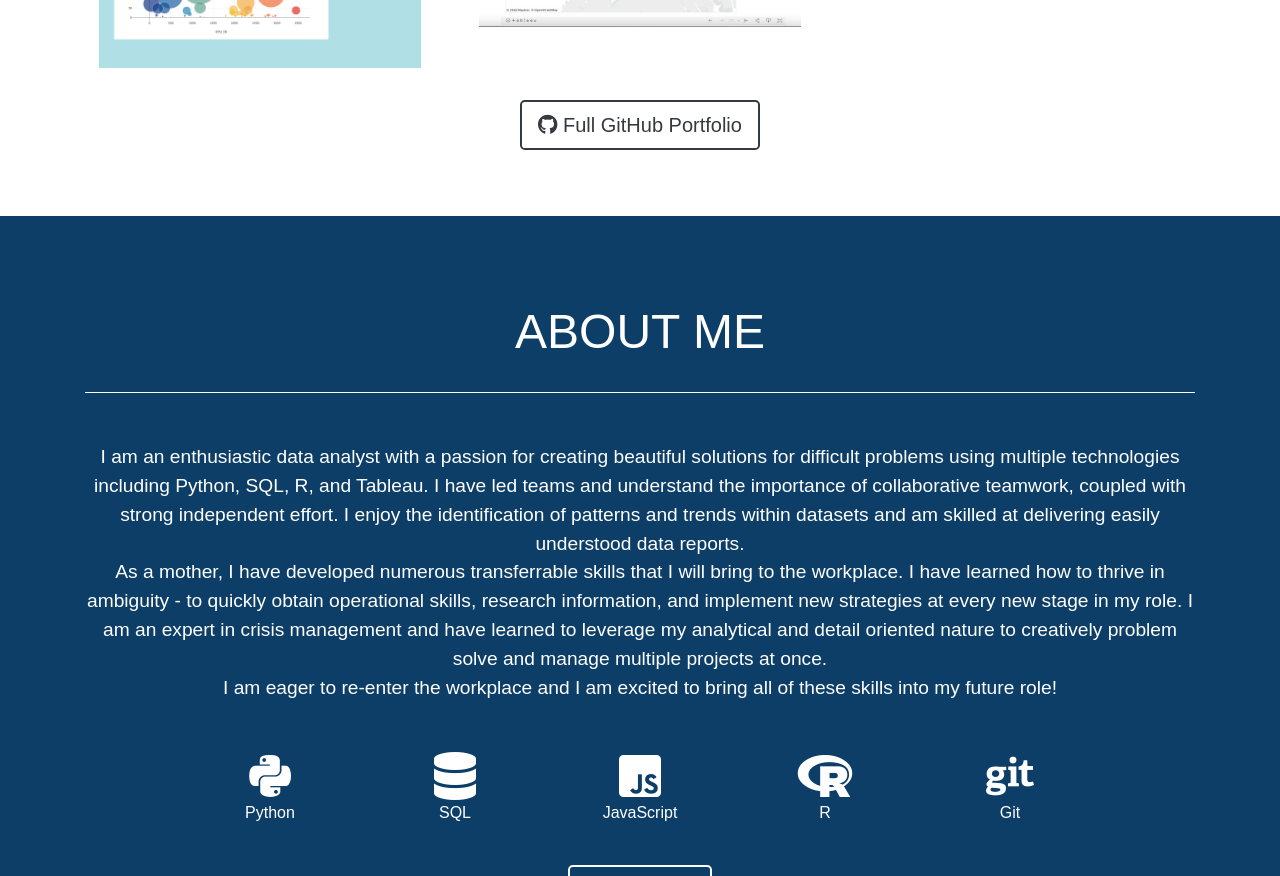
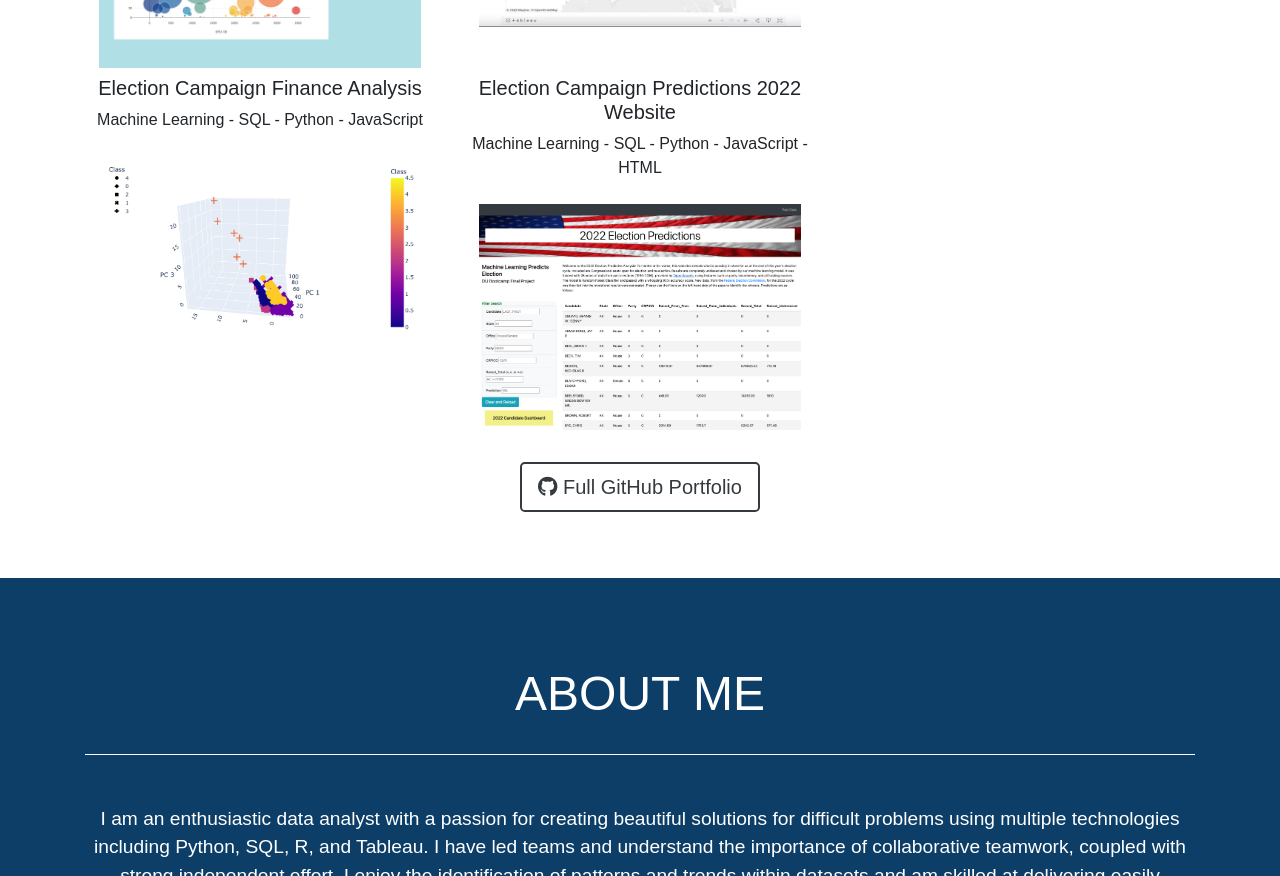
Before and after one commit to loraleonida/loraleonida.github.io, a plain HTML site: page index.html in a window 1280 px wide. Shown: the part 1755-2631 px from the top of the page. Drawn offline with nearby package versions, Linux system fonts and the light colour scheme.

Commit message:
Added final project to portfolio.

```diff
--- a/index.html
+++ b/index.html
@@ -122,39 +122,28 @@
                         <img class="img-fluid" src="assets/img/portfolio/project3.png" alt="">
                     </a>
                 </div>
-                <!-- <div class="col-md-6 col-lg-4">
-                    <a class="portfolio-item d-block mx-auto" data-toggle="modal" data-target="#portfolio-modal-4">
-                        <div class="portfolio-item-caption d-flex position-absolute h-100 w-100">
-                            <div class="portfolio-item-caption-content my-auto w-100 text-center text-white">
-                                <p>Project #4</p>
-                                <i class="fas fa-search-plus fa-3x"></i>
-                            </div>
-                        </div>
-                        <img class="img-fluid" src="assets/img/portfolio/project4.jpg" alt="" />
+                <div class="col-md-6 col-lg-4">
+                    <h5 class= "text-center">
+                        Election Campaign Finance Analysis
+                    </h5>
+                    <p class= "text-center">
+                        Machine Learning - SQL - Python - JavaScript
+                    </p>
+                    <a href="https://github.com/loraleonida/Campaign-Finance-Analysis" class="btn">
+                        <img class="img-fluid" src="assets/img/portfolio/project4.png" alt="">
                     </a>
                 </div>
                 <div class="col-md-6 col-lg-4">
-                    <a class="portfolio-item d-block mx-auto" data-toggle="modal" data-target="#portfolio-modal-5">
-                        <div class="portfolio-item-caption d-flex position-absolute h-100 w-100">
-                            <div class="portfolio-item-caption-content my-auto w-100 text-center text-white">
-                                <p>Project #5</p>
-                                <i class="fas fa-search-plus fa-2x"></i>
-                            </div>
-                        </div>
-                        <img class="img-fluid" src="assets/img/portfolio/project5.jpg" alt="" />
+                    <h5 class= "text-center">
+                        Election Campaign Predictions 2022 Website
+                    </h5>
+                    <p class= "text-center">
+                        Machine Learning - SQL - Python - JavaScript - HTML
+                    </p>
+                    <a href="https://loraleonida.github.io/Campaign-Finance-Analysis/" class="btn">
+                        <img class="img-fluid" src="assets/img/portfolio/project5.png" alt="">
                     </a>
                 </div>
-                <div class="col-md-6 col-lg-4">
-                    <a class="portfolio-item d-block mx-auto" data-toggle="modal" data-target="#portfolio-modal-6">
-                        <div class="portfolio-item-caption d-flex position-absolute h-100 w-100">
-                            <div class="portfolio-item-caption-content my-auto w-100 text-center text-white">
-                                <p>Project #6</p>
-                                <i class="fas fa-search-plus fa-2x"></i>
-                            </div>
-                        </div>
-                        <img class="img-fluid" src="assets/img/portfolio/project6.jpg" alt="" />
-                    </a>
-                </div> -->
             </div>
             <div class="text-center mt-4">
                 <a class="btn btn-lg btn-outline-dark" href="https://github.com/loraleonida">
```
Also changed, not shown: assets/img/portfolio/project4.png (added), assets/img/portfolio/project5.png (added).
